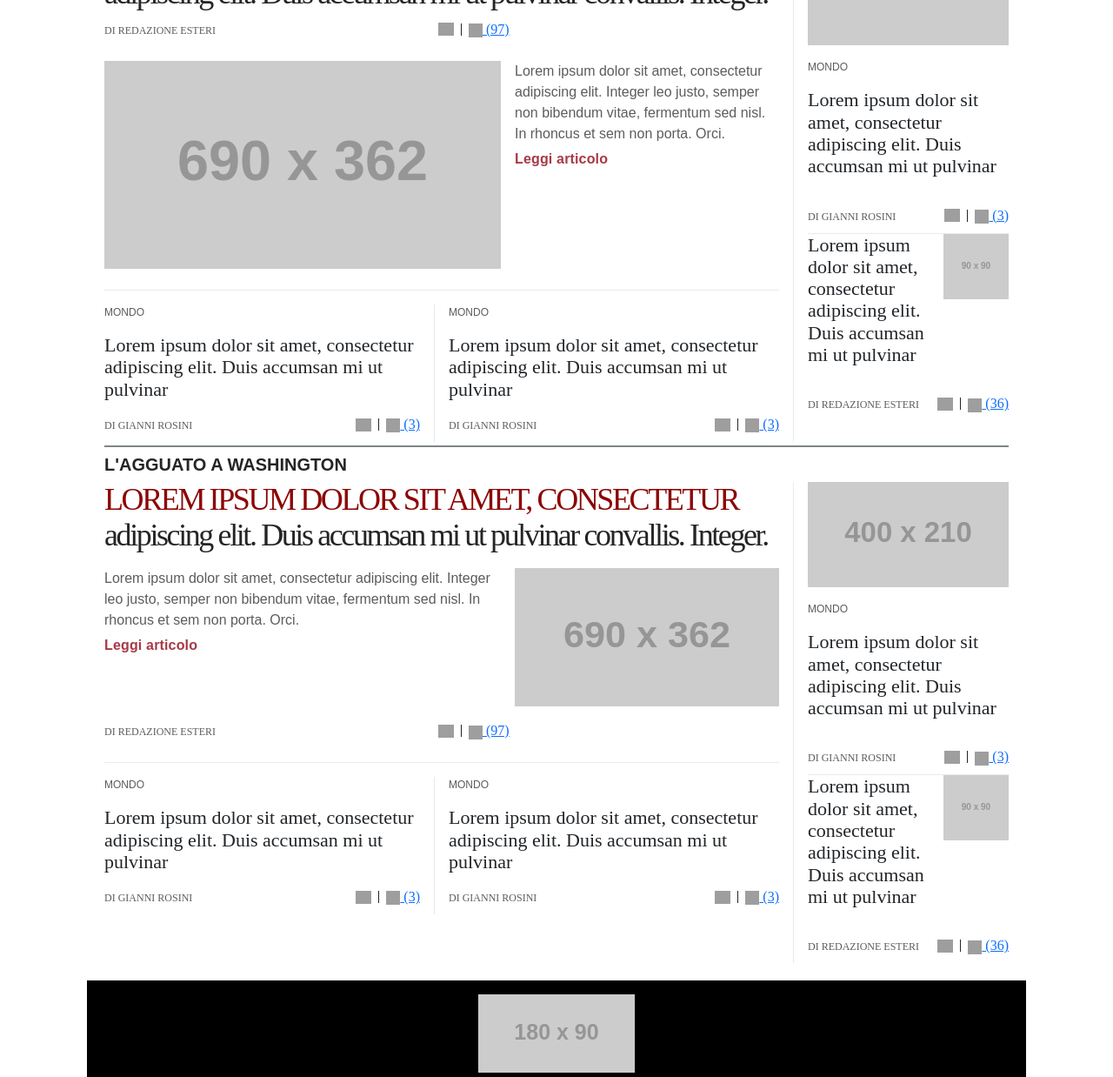
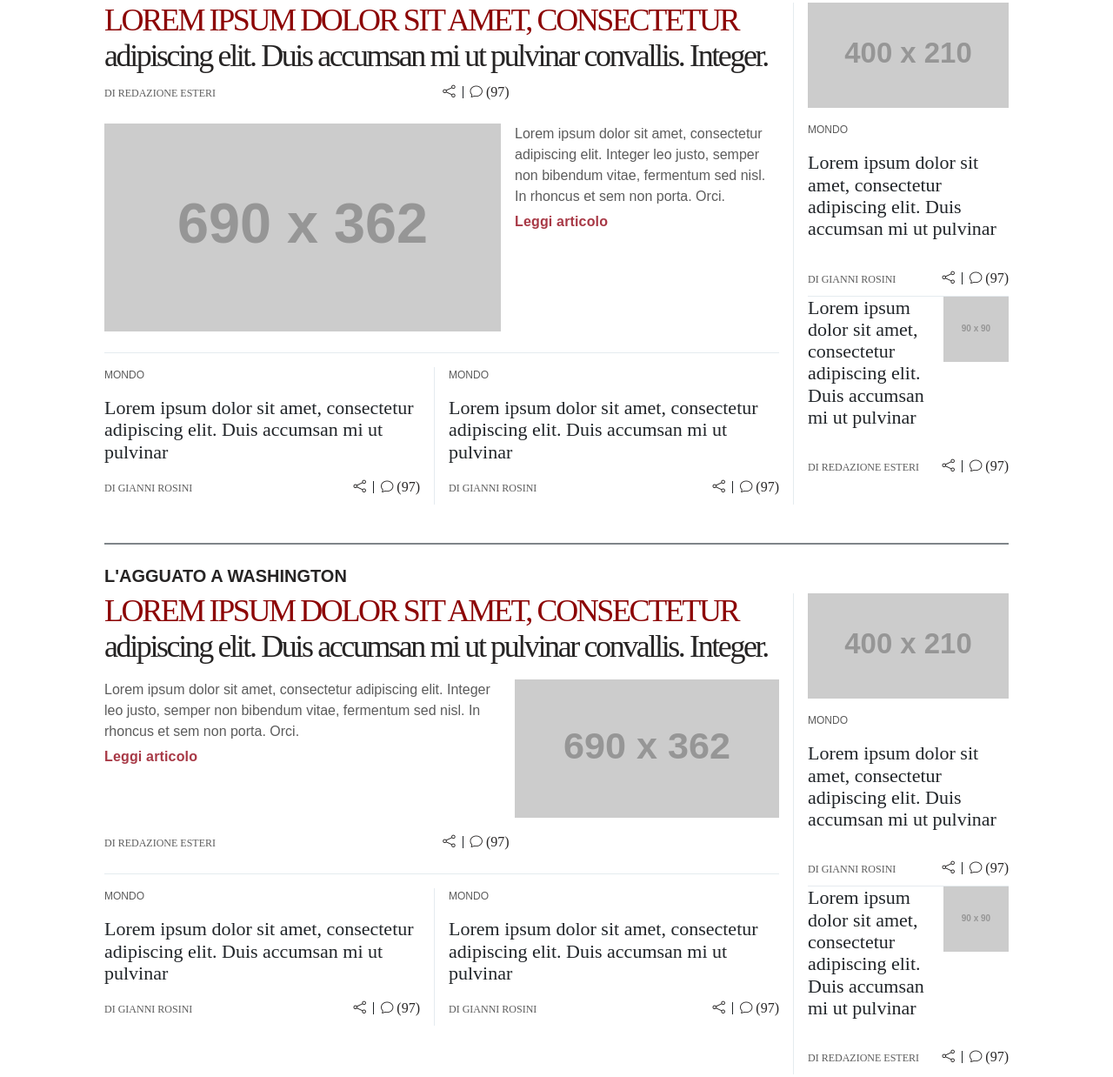
Before and after one commit to mala25ctrl/elaborato_ppm, a plain HTML site: page index.html in a window 1280 px wide. Shown: the part 873-2111 px from the top of the page at 87% size. Drawn offline with nearby package versions, Linux system fonts and the light colour scheme; grey boxes are pictures that could not be loaded; placeholder pictures from the web are drawn by us.

Commit message:
style: Aggiornato il layout delle azioni degli articoli con nuove icone e miglioramenti di spaziatura

```diff
--- a/index.css
+++ b/index.css
@@ -116,6 +116,8 @@ main {
     flex-direction: column;
     border-top: 2px solid var(--fq-border);
     padding-bottom: 0.25rem;
+    margin-bottom: 2.5rem;
+    padding-top: 1rem;
 }
 
 .section-categories__header{
@@ -176,6 +178,19 @@ main {
     align-items: center;
     gap: 0.5rem;
     flex-shrink: 0;
+}
+
+.article__actions i{
+    color: var(--fq-text);
+    font-size: 0.9rem;
+}
+
+.article__actions a {
+    display: flex;
+    align-items: center;
+    gap: 0.25rem;
+    text-decoration: none;
+    color: var(--fq-text);
 }
 
 .article__actions-divider{
--- a/index.html
+++ b/index.html
@@ -138,14 +138,10 @@
                                         </a>
                                     </div>
                                     <div class="article__actions">
-                                        <img src="https://st.ilfattoquotidiano.it/wp-content/themes/ifq-2025/assets/img/fq-www/icon-share.svg"
-                                             alt="Redazione Esteri" class="share-compact ifq-news-meta__share"
-                                             width="18" height="15"/>
+                                        <i class="bi bi-share"></i>
                                         <div class="article__actions-divider"></div>
                                         <a href="#">
-                                            <img alt="Icona dei commenti"
-                                                 src="https://st.ilfattoquotidiano.it/wp-content/themes/ifq-2025/assets/img/fq-www/icon-comments.svg"
-                                                 width="16" height="16"/>
+                                            <i class="bi bi-chat"></i>
                                             (97)
                                         </a>
                                     </div>
@@ -203,15 +199,11 @@
                                 </a>
                             </div>
                             <div class="article__actions">
-                                <img src="https://st.ilfattoquotidiano.it/wp-content/themes/ifq-2025/assets/img/fq-www/icon-share.svg"
-                                     alt="Redazione Esteri" class="share-compact ifq-news-meta__share"
-                                     width="18" height="15"/>
+                                <i class="bi bi-share"></i>
                                 <div class="article__actions-divider"></div>
                                 <a href="#">
-                                    <img alt="Icona dei commenti"
-                                         src="https://st.ilfattoquotidiano.it/wp-content/themes/ifq-2025/assets/img/fq-www/icon-comments.svg"
-                                         width="16" height="16"/>
-                                    (3)
+                                    <i class="bi bi-chat"></i>
+                                    (97)
                                 </a>
                             </div>
                         </div>
@@ -243,14 +235,10 @@
                                         </a>
                                     </div>
                                     <div class="article__actions">
-                                        <img src="https://st.ilfattoquotidiano.it/wp-content/themes/ifq-2025/assets/img/fq-www/icon-share.svg"
-                                             alt="Redazione Esteri" class="share-compact ifq-news-meta__share"
-                                             width="18" height="15"/>
+                                        <i class="bi bi-share"></i>
                                         <div class="article__actions-divider"></div>
                                         <a href="#">
-                                            <img alt="Icona dei commenti"
-                                                 src="https://st.ilfattoquotidiano.it/wp-content/themes/ifq-2025/assets/img/fq-www/icon-comments.svg"
-                                                 width="16" height="16"/>
+                                            <i class="bi bi-chat"></i>
                                             (97)
                                         </a>
                                     </div>
@@ -301,15 +289,11 @@
                                     </a>
                                 </div>
                                 <div class="article__actions">
-                                    <img src="https://st.ilfattoquotidiano.it/wp-content/themes/ifq-2025/assets/img/fq-www/icon-share.svg"
-                                         alt="Redazione Esteri" class="share-compact ifq-news-meta__share"
-                                         width="18" height="15"/>
+                                    <i class="bi bi-share"></i>
                                     <div class="article__actions-divider"></div>
                                     <a href="#">
-                                        <img alt="Icona dei commenti"
-                                             src="https://st.ilfattoquotidiano.it/wp-content/themes/ifq-2025/assets/img/fq-www/icon-comments.svg"
-                                             width="16" height="16"/>
-                                        (3)
+                                        <i class="bi bi-chat"></i>
+                                        (97)
                                     </a>
                                 </div>
                             </div>
@@ -335,15 +319,11 @@
                                     </a>
                                 </div>
                                 <div class="article__actions">
-                                    <img src="https://st.ilfattoquotidiano.it/wp-content/themes/ifq-2025/assets/img/fq-www/icon-share.svg"
-                                         alt="Redazione Esteri" class="share-compact ifq-news-meta__share"
-                                         width="18" height="15"/>
+                                    <i class="bi bi-share"></i>
                                     <div class="article__actions-divider"></div>
                                     <a href="#">
-                                        <img alt="Icona dei commenti"
-                                             src="https://st.ilfattoquotidiano.it/wp-content/themes/ifq-2025/assets/img/fq-www/icon-comments.svg"
-                                             width="16" height="16"/>
-                                        (3)
+                                        <i class="bi bi-chat"></i>
+                                        (97)
                                     </a>
                                 </div>
                             </div>
@@ -379,15 +359,11 @@
                                 </a>
                             </div>
                             <div class="article__actions">
-                                <img src="https://st.ilfattoquotidiano.it/wp-content/themes/ifq-2025/assets/img/fq-www/icon-share.svg"
-                                     alt="Redazione Esteri" class="share-compact ifq-news-meta__share"
-                                     width="18" height="15"/>
+                                <i class="bi bi-share"></i>
                                 <div class="article__actions-divider"></div>
                                 <a href="#">
-                                    <img alt="Icona dei commenti"
-                                         src="https://st.ilfattoquotidiano.it/wp-content/themes/ifq-2025/assets/img/fq-www/icon-comments.svg"
-                                         width="16" height="16"/>
-                                    (3)
+                                    <i class="bi bi-chat"></i>
+                                    (97)
                                 </a>
                             </div>
                         </div>
@@ -421,15 +397,11 @@
                                 </a>
                             </div>
                             <div class="article__actions">
-                                <img src="https://st.ilfattoquotidiano.it/wp-content/themes/ifq-2025/assets/img/fq-www/icon-share.svg"
-                                     alt="Redazione Esteri" class="share-compact ifq-news-meta__share"
-                                     width="18" height="15"/>
+                                <i class="bi bi-share"></i>
                                 <div class="article__actions-divider"></div>
                                 <a href="#">
-                                    <img alt="Icona dei commenti"
-                                         src="https://st.ilfattoquotidiano.it/wp-content/themes/ifq-2025/assets/img/fq-www/icon-comments.svg"
-                                         width="16" height="16"/>
-                                    (36)
+                                    <i class="bi bi-chat"></i>
+                                    (97)
                                 </a>
                             </div>
                         </div>
@@ -482,14 +454,10 @@
                                     </a>
                                 </div>
                                 <div class="article__actions">
-                                    <img src="https://st.ilfattoquotidiano.it/wp-content/themes/ifq-2025/assets/img/fq-www/icon-share.svg"
-                                         alt="Redazione Esteri" class="share-compact ifq-news-meta__share"
-                                         width="18" height="15"/>
+                                    <i class="bi bi-share"></i>
                                     <div class="article__actions-divider"></div>
                                     <a href="#">
-                                        <img alt="Icona dei commenti"
-                                             src="https://st.ilfattoquotidiano.it/wp-content/themes/ifq-2025/assets/img/fq-www/icon-comments.svg"
-                                             width="16" height="16"/>
+                                        <i class="bi bi-chat"></i>
                                         (97)
                                     </a>
                                 </div>
@@ -519,15 +487,11 @@
                                     </a>
                                 </div>
                                 <div class="article__actions">
-                                    <img src="https://st.ilfattoquotidiano.it/wp-content/themes/ifq-2025/assets/img/fq-www/icon-share.svg"
-                                         alt="Redazione Esteri" class="share-compact ifq-news-meta__share"
-                                         width="18" height="15"/>
+                                    <i class="bi bi-share"></i>
                                     <div class="article__actions-divider"></div>
                                     <a href="#">
-                                        <img alt="Icona dei commenti"
-                                             src="https://st.ilfattoquotidiano.it/wp-content/themes/ifq-2025/assets/img/fq-www/icon-comments.svg"
-                                             width="16" height="16"/>
-                                        (3)
+                                        <i class="bi bi-chat"></i>
+                                        (97)
                                     </a>
                                 </div>
                             </div>
@@ -553,15 +517,11 @@
                                     </a>
                                 </div>
                                 <div class="article__actions">
-                                    <img src="https://st.ilfattoquotidiano.it/wp-content/themes/ifq-2025/assets/img/fq-www/icon-share.svg"
-                                         alt="Redazione Esteri" class="share-compact ifq-news-meta__share"
-                                         width="18" height="15"/>
+                                    <i class="bi bi-share"></i>
                                     <div class="article__actions-divider"></div>
                                     <a href="#">
-                                        <img alt="Icona dei commenti"
-                                             src="https://st.ilfattoquotidiano.it/wp-content/themes/ifq-2025/assets/img/fq-www/icon-comments.svg"
-                                             width="16" height="16"/>
-                                        (3)
+                                        <i class="bi bi-chat"></i>
+                                        (97)
                                     </a>
                                 </div>
                             </div>
@@ -597,15 +557,11 @@
                                 </a>
                             </div>
                             <div class="article__actions">
-                                <img src="https://st.ilfattoquotidiano.it/wp-content/themes/ifq-2025/assets/img/fq-www/icon-share.svg"
-                                     alt="Redazione Esteri" class="share-compact ifq-news-meta__share"
-                                     width="18" height="15"/>
+                                <i class="bi bi-share"></i>
                                 <div class="article__actions-divider"></div>
                                 <a href="#">
-                                    <img alt="Icona dei commenti"
-                                         src="https://st.ilfattoquotidiano.it/wp-content/themes/ifq-2025/assets/img/fq-www/icon-comments.svg"
-                                         width="16" height="16"/>
-                                    (3)
+                                    <i class="bi bi-chat"></i>
+                                    (97)
                                 </a>
                             </div>
                         </div>
@@ -639,15 +595,11 @@
                                 </a>
                             </div>
                             <div class="article__actions">
-                                <img src="https://st.ilfattoquotidiano.it/wp-content/themes/ifq-2025/assets/img/fq-www/icon-share.svg"
-                                     alt="Redazione Esteri" class="share-compact ifq-news-meta__share"
-                                     width="18" height="15"/>
+                                <i class="bi bi-share"></i>
                                 <div class="article__actions-divider"></div>
                                 <a href="#">
-                                    <img alt="Icona dei commenti"
-                                         src="https://st.ilfattoquotidiano.it/wp-content/themes/ifq-2025/assets/img/fq-www/icon-comments.svg"
-                                         width="16" height="16"/>
-                                    (36)
+                                    <i class="bi bi-chat"></i>
+                                    (97)
                                 </a>
                             </div>
                         </div>
```
